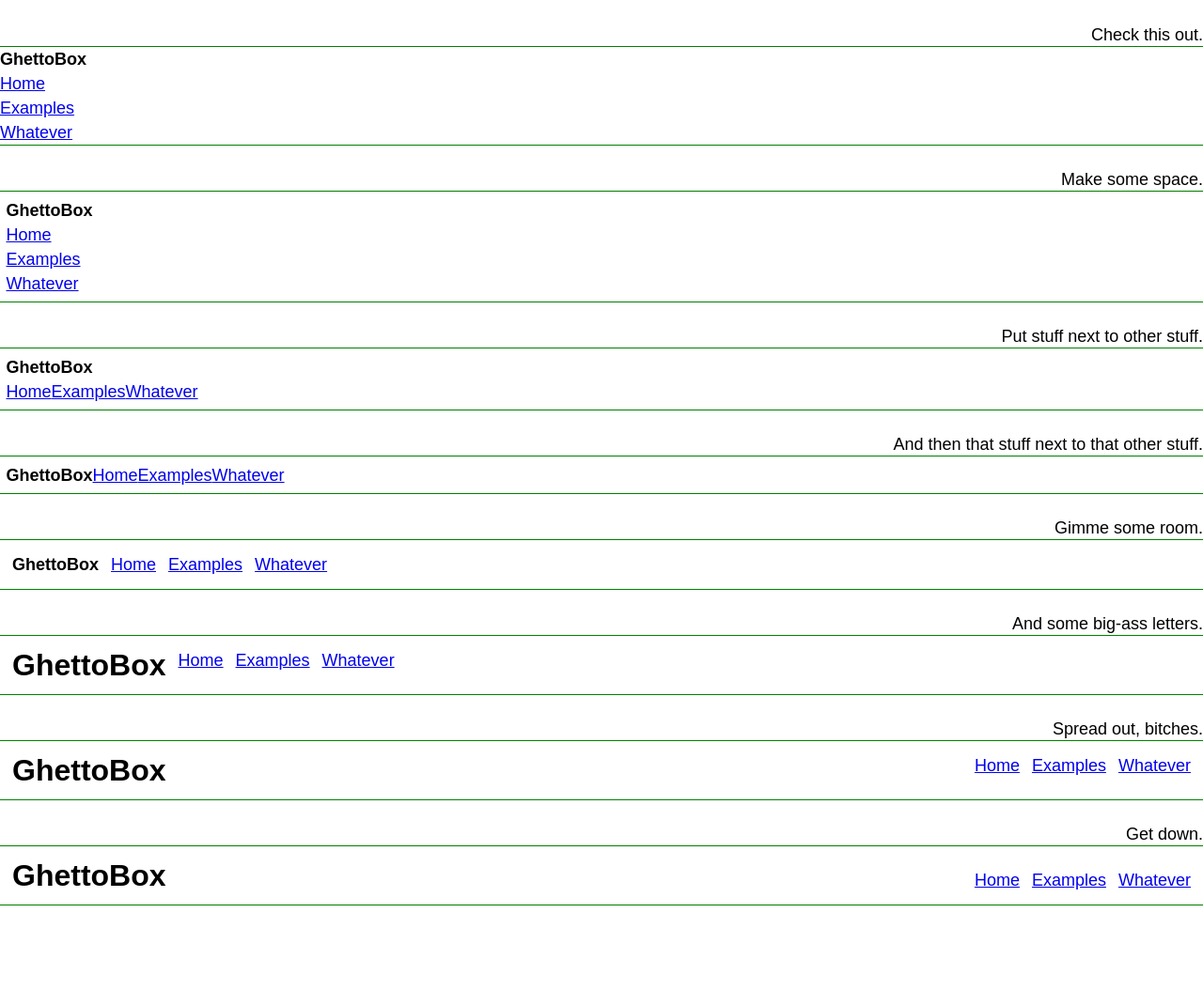
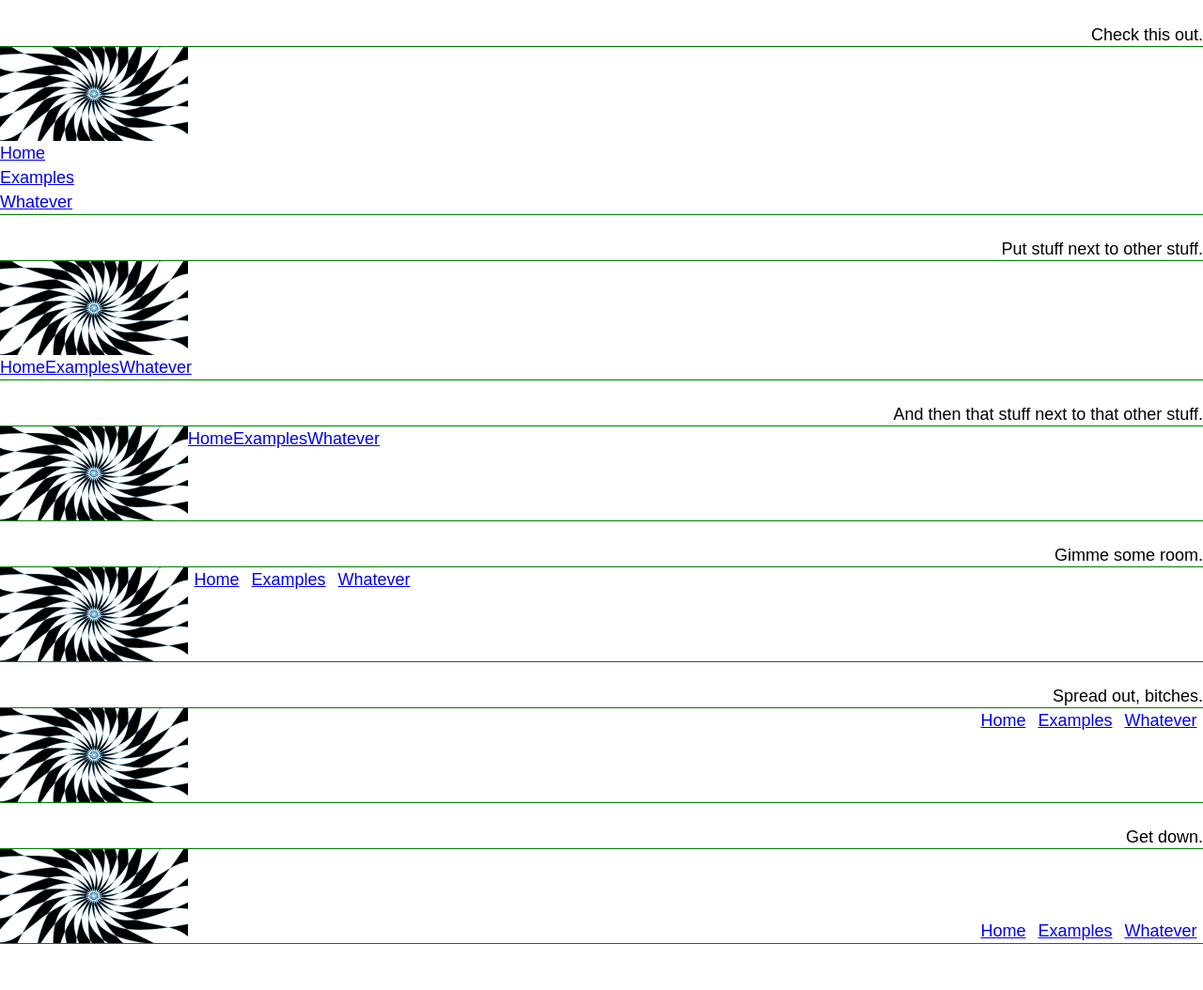
Before and after one commit to walkerab/ghetto-box-site, a Jekyll site: the page demo-animation/nav-bar.html, which Jekyll copies as it is, in a window 1280 px wide. Shown: the whole page at 94% size. Built offline with Jekyll 4.4.1, drawn with Linux system fonts in a browser that asks for light colours; before the commit the page ends 1013 px from its top, so only the background shows below that.

Commit message:
simplified nav-bar demo animation. Still needs a logo image.

```diff
--- a/demo-animation/nav-bar.html
+++ b/demo-animation/nav-bar.html
@@ -8,23 +8,7 @@
 <body>
 	<div class="animation-frame" data-duration="5000" data-title="Check this out.">
 		<div class="my-nav-bar">
-			<strong>GhettoBox</strong>
-			<ul>
-				<li>
-					<a href="#">Home</a>
-				</li>
-				<li>
-					<a href="#">Examples</a>
-				</li>
-				<li>
-					<a href="#">Whatever</a>
-				</li>
-			</ul>
-		</div>
-	</div>
-	<div class="animation-frame" data-duration="5000" data-title="Make some space.">
-		<div class="my-nav-bar pad-xs"><!-- /pad-xs/ -->
-			<strong>GhettoBox</strong>
+			<img src="../examples/images/spiral.svg" alt="logo" width="200" height="100">
 			<ul>
 				<li>
 					<a href="#">Home</a>
@@ -39,8 +23,8 @@
 		</div>
 	</div>
 	<div class="animation-frame" data-duration="5000" data-title="Put stuff next to other stuff.">
-		<div class="my-nav-bar pad-xs">
-			<strong>GhettoBox</strong>
+		<div class="my-nav-bar">
+			<img src="../examples/images/spiral.svg" alt="logo" width="200" height="100">
 			<ul class="tiles"><!-- /tiles/ -->
 				<li class="tile"><!-- /tile/ -->
 					<a href="#">Home</a>
@@ -55,8 +39,8 @@
 		</div>
 	</div>
 	<div class="animation-frame" data-duration="5000" data-title="And then that stuff next to that other stuff.">
-		<div class="my-nav-bar tiles pad-xs"><!-- /tiles/ -->
-			<strong class="tile">GhettoBox</strong><!-- /tile/ -->
+		<div class="my-nav-bar tiles"><!-- /tiles/ -->
+			<img class="tile" src="../examples/images/spiral.svg" alt="logo" width="200" height="100"><!-- /tile/ -->
 			<ul class="tile tiles"><!-- /tile/ -->
 				<li class="tile">
 					<a href="#">Home</a>
@@ -71,64 +55,48 @@
 		</div>
 	</div>
 	<div class="animation-frame" data-duration="5000" data-title="Gimme some room.">
-		<div class="my-nav-bar tiles pad-xs">
-			<strong class="tile pad-xs">GhettoBox</strong><!-- /pad-xs/ -->
+		<div class="my-nav-bar tiles">
+			<img class="tile" src="../examples/images/spiral.svg" alt="logo" width="200" height="100">
 			<ul class="tile tiles">
-				<li class="tile pad-xs"><!-- /pad-xs/ -->
+				<li class="tile pad-h-xs"><!-- /pad-h-xs/ -->
 					<a href="#">Home</a>
 				</li>
-				<li class="tile pad-xs"><!-- /pad-xs/ -->
+				<li class="tile pad-h-xs"><!-- /pad-h-xs/ -->
 					<a href="#">Examples</a>
 				</li>
-				<li class="tile pad-xs"><!-- /pad-xs/ -->
-					<a href="#">Whatever</a>
-				</li>
-			</ul>
-		</div>
-	</div>
-	<div class="animation-frame" data-duration="5000" data-title="And some big-ass letters.">
-		<div class="my-nav-bar tiles pad-xs">
-			<strong class="tile pad-xs fs-xl">GhettoBox</strong><!-- /fs-xl/ -->
-			<ul class="tile tiles">
-				<li class="tile pad-xs">
-					<a href="#">Home</a>
-				</li>
-				<li class="tile pad-xs">
-					<a href="#">Examples</a>
-				</li>
-				<li class="tile pad-xs">
+				<li class="tile pad-h-xs"><!-- /pad-h-xs/ -->
 					<a href="#">Whatever</a>
 				</li>
 			</ul>
 		</div>
 	</div>
 	<div class="animation-frame" data-duration="5000" data-title="Spread out, bitches.">
-		<div class="my-nav-bar tiles tiles-justify pad-xs"><!-- /tiles-justify/ -->
-			<strong class="tile pad-xs fs-xl">GhettoBox</strong>
+		<div class="my-nav-bar tiles tiles-justify"><!-- /tiles-justify/ -->
+			<img class="tile" src="../examples/images/spiral.svg" alt="logo" width="200" height="100">
 			<ul class="tile tiles">
-				<li class="tile pad-xs">
+				<li class="tile pad-h-xs">
 					<a href="#">Home</a>
 				</li>
-				<li class="tile pad-xs">
+				<li class="tile pad-h-xs">
 					<a href="#">Examples</a>
 				</li>
-				<li class="tile pad-xs">
+				<li class="tile pad-h-xs">
 					<a href="#">Whatever</a>
 				</li>
 			</ul>
 		</div>
 	</div>
 	<div class="animation-frame" data-duration="5000" data-title="Get down.">
-		<div class="my-nav-bar tiles tiles-justify pad-xs">
-			<strong class="tile tile-bottom pad-xs fs-xl">GhettoBox</strong><!-- /tile-bottom/ -->
+		<div class="my-nav-bar tiles tiles-justify">
+			<img class="tile" src="../examples/images/spiral.svg" alt="logo" width="200" height="100">
 			<ul class="tile tile-bottom tiles"><!-- /tile-bottom/ -->
-				<li class="tile pad-xs">
+				<li class="tile pad-h-xs">
 					<a href="#">Home</a>
 				</li>
-				<li class="tile pad-xs">
+				<li class="tile pad-h-xs">
 					<a href="#">Examples</a>
 				</li>
-				<li class="tile pad-xs">
+				<li class="tile pad-h-xs">
 					<a href="#">Whatever</a>
 				</li>
 			</ul>
```
Also changed, not shown: index.md (+1 -1 lines).
